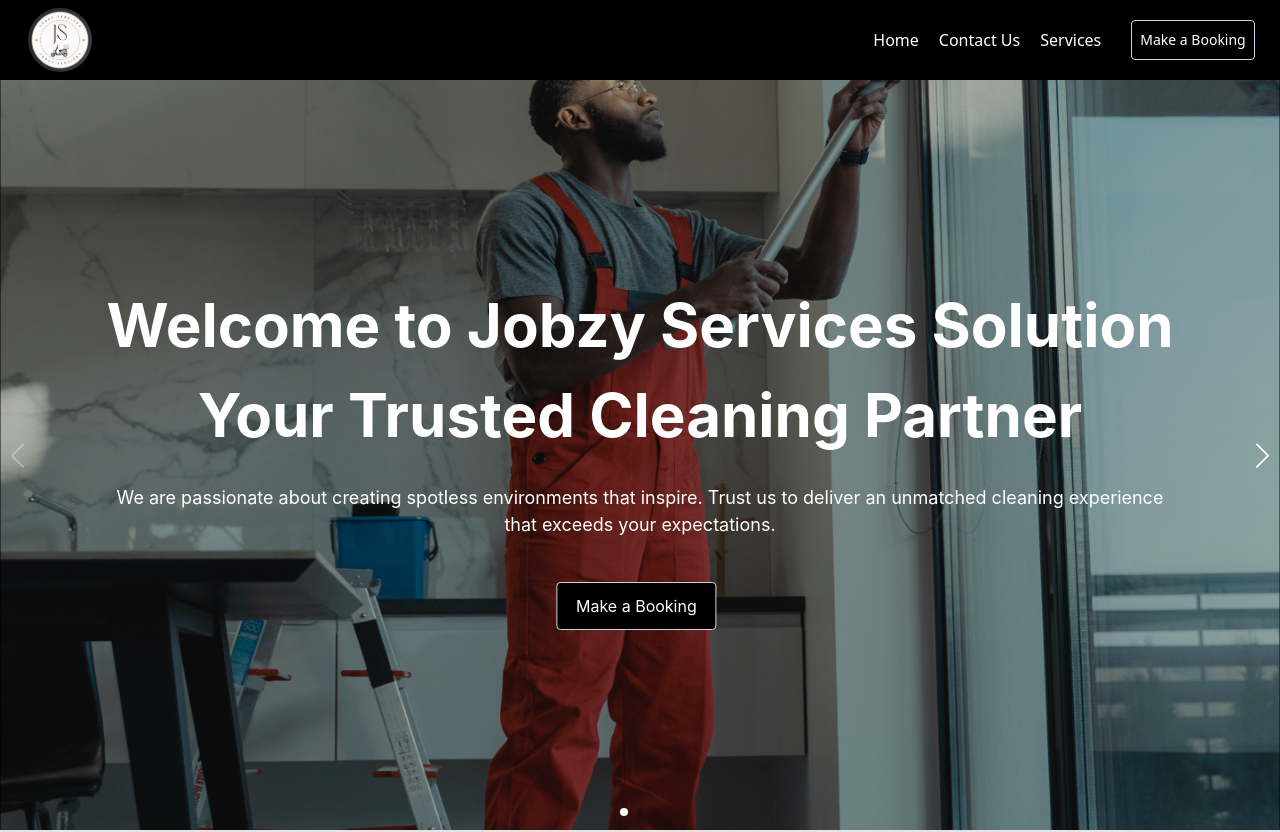
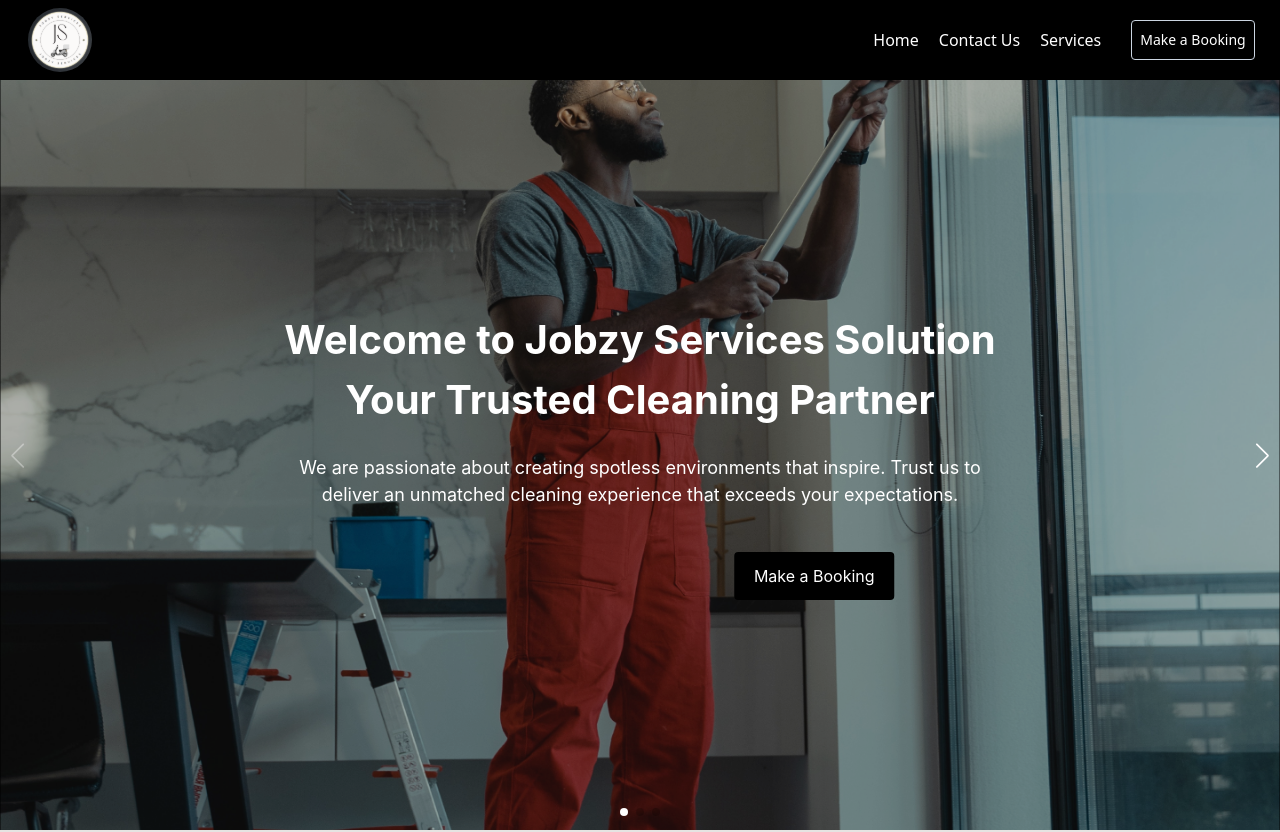
Before and after one commit to johnfeyisayo/Jobzy-cleaning-service, a React (Create React App) app: page / in a window 1280 px wide. Shown: the top 832 px of the page. Built offline with nearby package versions, Linux system fonts and the light colour scheme.

Commit message:
update final changes

```diff
--- a/src/components/Carousel.js
+++ b/src/components/Carousel.js
@@ -39,7 +39,7 @@
           <div className="relative">
             <img src={img1} className="md:h-[750px] md:w-[100%] h-[500px] brightness-75 "></img>
             <div className="0 flex flex-col gap-6 absolute font-inter text-white top-1/2 left-1/2 -translate-x-1/2 -translate-y-1/2 text-center ">
-              <h1 className="md:font-bold  text-[20px] md:text-[60px] whitespace-nowrap">
+              <h1 className="md:font-bold  text-[20px] md:text-[40px] whitespace-nowrap">
                 Welcome to Jobzy Services Solution
                 <br />
                 Your Trusted Cleaning Partner
@@ -50,7 +50,7 @@
               </p>
 
               <Link to="/booking ">
-                <button className=" hover:bg-white hover:text-black  md:text-base text-xs md:mt-[20px] h-6 md:ml-[450px] text-[14px] border md:block md:w-40 md:h-12  bg-black  md:border-slate-300 md:rounded  md:hover:bg-white md:hover:text-black space-x-6 md:text-white md:hover:border-slate-400  ">
+                <button className=" hover:bg-white w-40 h-10 rounded-sm hover:text-black  md:text-base text-xs md:mt-[20px] md:ml-[450px] text-[14px] md:block md:w-40 md:h-12  bg-black md:rounded  md:hover:bg-white md:hover:text-black space-x-6 md:text-white">
                   Make a Booking
                 </button>
               </Link>
@@ -61,7 +61,7 @@
           <div className="relative">
             <img src={img2} className="md:h-[750px] md:w-[100%] h-[500px] brightness-75 "></img>
             <div className="0 flex flex-col gap-6 absolute font-inter text-white top-1/2 left-1/2 -translate-x-1/2 -translate-y-1/2 text-center ">
-              <h1 className="md:font-bold  text-[20px] md:text-[60px] whitespace-nowrap">
+              <h1 className="md:font-bold  text-[20px] md:text-[40px] whitespace-nowrap">
                 Welcome to Jobzy Services Solution
                 <br />
                 Your Trusted Cleaning Partner
@@ -72,7 +72,7 @@
               </p>
 
               <Link to="/booking ">
-                <button className=" hover:bg-white hover:text-black  md:text-base text-xs md:mt-[20px] h-6 md:ml-[450px] text-[14px] border md:block md:w-40 md:h-12  bg-black  md:border-slate-300 md:rounded  md:hover:bg-black md:hover:text-white space-x-6 md:text-white md:hover:border-slate-400  ">
+                <button className=" hover:bg-white w-40 h-10 rounded-sm hover:text-black  md:text-base text-xs md:mt-[20px] md:ml-[450px] text-[14px] md:block md:w-40 md:h-12  bg-black md:rounded  md:hover:bg-black md:hover:text-white space-x-6 md:text-white">
                   {' '}
                   Make a Booking{' '}
                 </button>
@@ -84,7 +84,7 @@
           <div className="relative">
             <img src={img3} className="md:h-[750px] md:w-[100%] h-[500px] brightness-75 "></img>
             <div className="0 flex flex-col gap-6 absolute font-inter text-white top-1/2 left-1/2 -translate-x-1/2 -translate-y-1/2 text-center ">
-              <h1 className="md:font-bold  text-[20px] md:text-[60px] whitespace-nowrap">
+              <h1 className="md:font-bold  text-[20px] md:text-[40px] whitespace-nowrap">
                 Welcome to Jobzy Services Solution
                 <br />
                 Your Trusted Cleaning Partner
@@ -95,7 +95,7 @@
               </p>
 
               <Link to="/booking ">
-                <button className=" hover:bg-white hover:text-black  md:text-base text-xs md:mt-[20px] h-6 md:ml-[450px] text-[14px] border md:block md:w-40 md:h-12  bg-black  md:border-slate-300 md:rounded  md:hover:bg-black md:hover:text-white space-x-6 md:text-white md:hover:border-slate-400  ">
+                <button className=" hover:bg-white hover:text-black w-40 h-10 rounded-sm  md:text-base text-xs md:mt-[20px] md:ml-[450px] text-[14px] md:block md:w-40 md:h-12  bg-black md:rounded  md:hover:bg-black md:hover:text-white space-x-6 md:text-white">
                   Make a Booking
                 </button>
               </Link>
--- a/src/components/Contact.js
+++ b/src/components/Contact.js
@@ -70,7 +70,7 @@
       <section className="h-auto md:py-[100px]   md:bg-[#E5E4E2]  ">
         <form
           onSubmit={handleSubmit}
-          className="text-left flex flex-col gap-7 md:gap-[40px]  md:w-[800px] justify-center  lg:ml-72  md:p-[60px] md:mt-0 p-[10px] bg-white rounded">
+          className="text-left border  flex flex-col gap-7 md:gap-[40px]  md:w-[800px] justify-center  lg:ml-72  md:p-[60px] md:mt-0 p-[10px] bg-white rounded">
           <p className="font-bold   font-inter text-[25px] md:text-[40px] mx-auto  md:my-[0px] text-center ">
             Let&#39;s Talk
           </p>
--- a/src/components/Home.js
+++ b/src/components/Home.js
@@ -19,12 +19,12 @@
       <Navbar />
       <Carousel className="" />
       {/* h-[600px] w-full bg-red-50 */}
-      <div className=" md:items-center text-center h-auto md:mt-[100px] mt-[0px]  p-[20px] md:h-auto md:bg-[#E5E4E2] md:py-[70px] ">
+      <div className=" md:items-center text-center h-auto md:mt-[100px] mt-[0px]  p-[20px] md:h-auto md:bg-[#E5E4E2] md:py-[70px]">
         <h2 className="font-bold font-inter text-[25px] md:text-[40px] mx-auto  md:my-[0px] p-3 ">
           How it Works
         </h2>
 
-        <section className="md:flex  text-center md:w-[1240px] md:h-[222px] md:items-center  md:pt-[40px] md:ml-[40px] md:mt-[40px]">
+        <section className="md:flex text-center md:w-[1240px] md:h-[222px] md:items-center  md:pt-[40px] md:ml-[40px] md:mt-[40px]">
           <div className=" items-center  justify-center  p-5  md:mx-[50px] ">
             <img src={icon1} className=" ml-[80px] p-3"></img>
             <p className=" font-inter text-[18px] font-semibold p-2">Place a booking</p>
```
